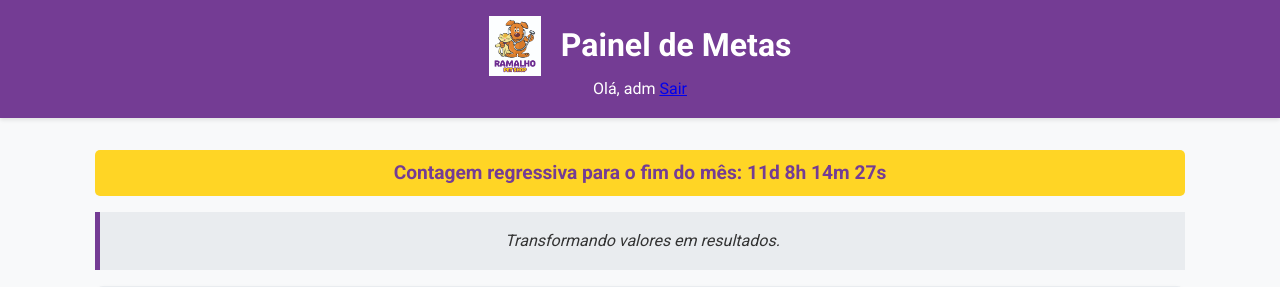
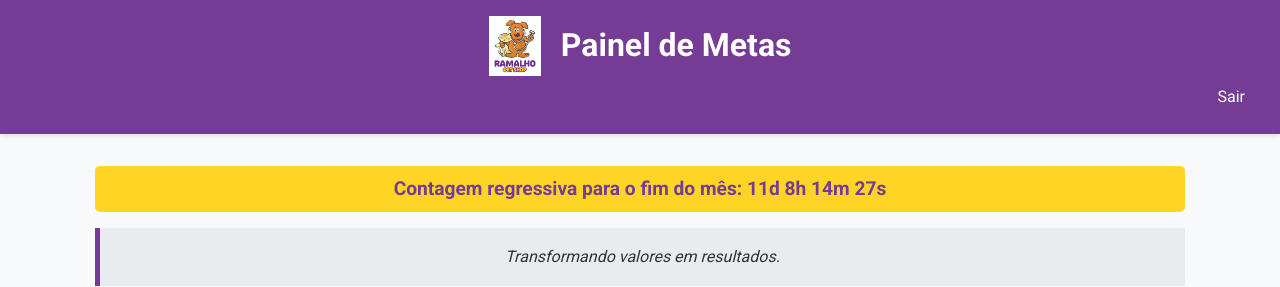
Before and after one commit to PetRamalho/ramalho-petshop-metas, a Flask app: page /dashboard/master in a window 1280 px wide. Shown: the top 287 px of the page. Run offline with Flask 3, Linux system fonts and the light colour scheme; a user stored in the database is signed in; data comes from the database, SQL or seed files in the repository.

Commit message:
Update style.css

```diff
--- a/src/static/css/style.css
+++ b/src/static/css/style.css
@@ -312,3 +312,42 @@
     color: var(--cor-roxo-principal);
     box-shadow: 2px 2px 5px rgba(0,0,0,0.2);
 }
+
+/* Estilo para o botão de logout */
+.header-right {
+    float: right;
+    display: flex;
+    align-items: center;
+    margin-right: 20px;
+}
+
+.user-info {
+    color: #743C94;
+    margin-right: 15px;
+    font-weight: bold;
+}
+
+.logout-btn {
+    background-color: #743C94;
+    color: white;
+    padding: 8px 15px;
+    border-radius: 5px;
+    text-decoration: none;
+    transition: background-color 0.3s;
+}
+
+.logout-btn:hover {
+    background-color: #5e3075;
+    text-decoration: none;
+    color: white;
+}
+
+/* Responsividade para dispositivos móveis */
+@media (max-width: 768px) {
+    .header-right {
+        float: none;
+        justify-content: center;
+        margin-top: 10px;
+        margin-right: 0;
+    }
+}
```
